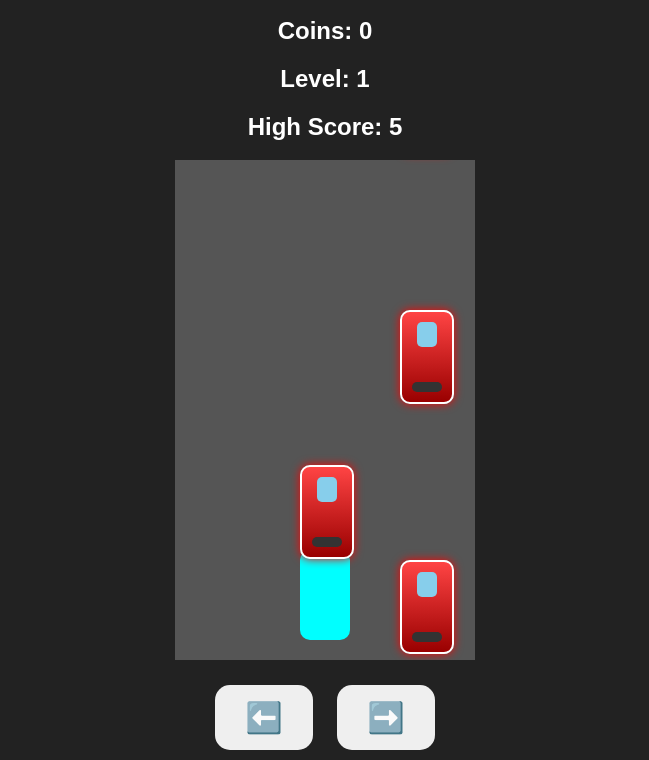
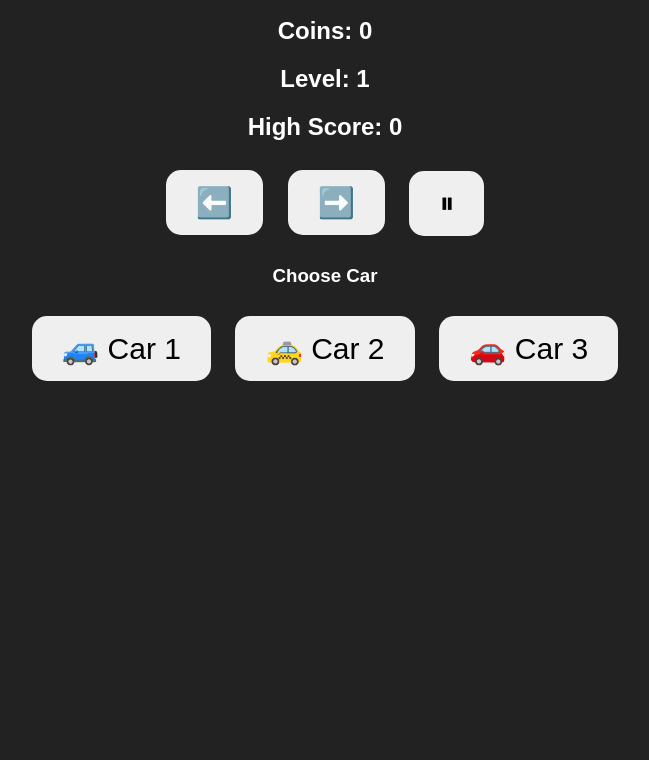
Before and after one commit to ngas33141-Liam/Racing-Test, a plain HTML site: page index.html in a window 1280 px wide. Shown: the part 99-859 px from the top of the page, without its empty margins (315-964 px from the left). After the commit the page ends 800 px from the top, so only its background shows below. Drawn offline with Linux system fonts and the light colour scheme.

Commit message:
AiKipa Add Implement pause game feature and car selection
Added pause functionality and car selection options. Create by AiKipa

```diff
--- a/index.html
+++ b/index.html
@@ -192,14 +192,16 @@
 <h2>Level: <span id="level">1</span></h2>
 <h2>High Score: <span id="highScore">0</span></h2>
 
-<div id="game">
-    <div id="player"></div>
-</div>
-
 <div class="controls">
     <button onclick="moveLeft()">⬅️</button>
     <button onclick="moveRight()">➡️</button>
+    <button onclick="pauseGame()">⏸</button>
 </div>
+
+<h3>Choose Car</h3>
+<button onclick="setCar(1)">🚙 Car 1</button>
+<button onclick="setCar(2)">🚕 Car 2</button>
+<button onclick="setCar(3)">🚗 Car 3</button>
 
 <script>
 const player = document.getElementById("player");
@@ -207,7 +209,8 @@
 let score = 0;
 let coins = 0;
 let level = 1;
-
+let enemySpeed = 5;
+let gamePaused = false;
 let highScore = localStorage.getItem("highScore") || 0;
 
 let lanes = [25, 125, 225];
@@ -229,6 +232,17 @@
     }
 }
 
+function createEnemy(){
+function pauseGame(){
+    gamePaused = !gamePaused;
+}
+
+function setCar(type){
+    player.classList.remove("car1","car2","car3");
+    player.classList.add("car"+type);
+}
+
+setCar(1)
 function createEnemy(){
     const enemy = document.createElement("div");
     enemy.className = "enemy";
```
